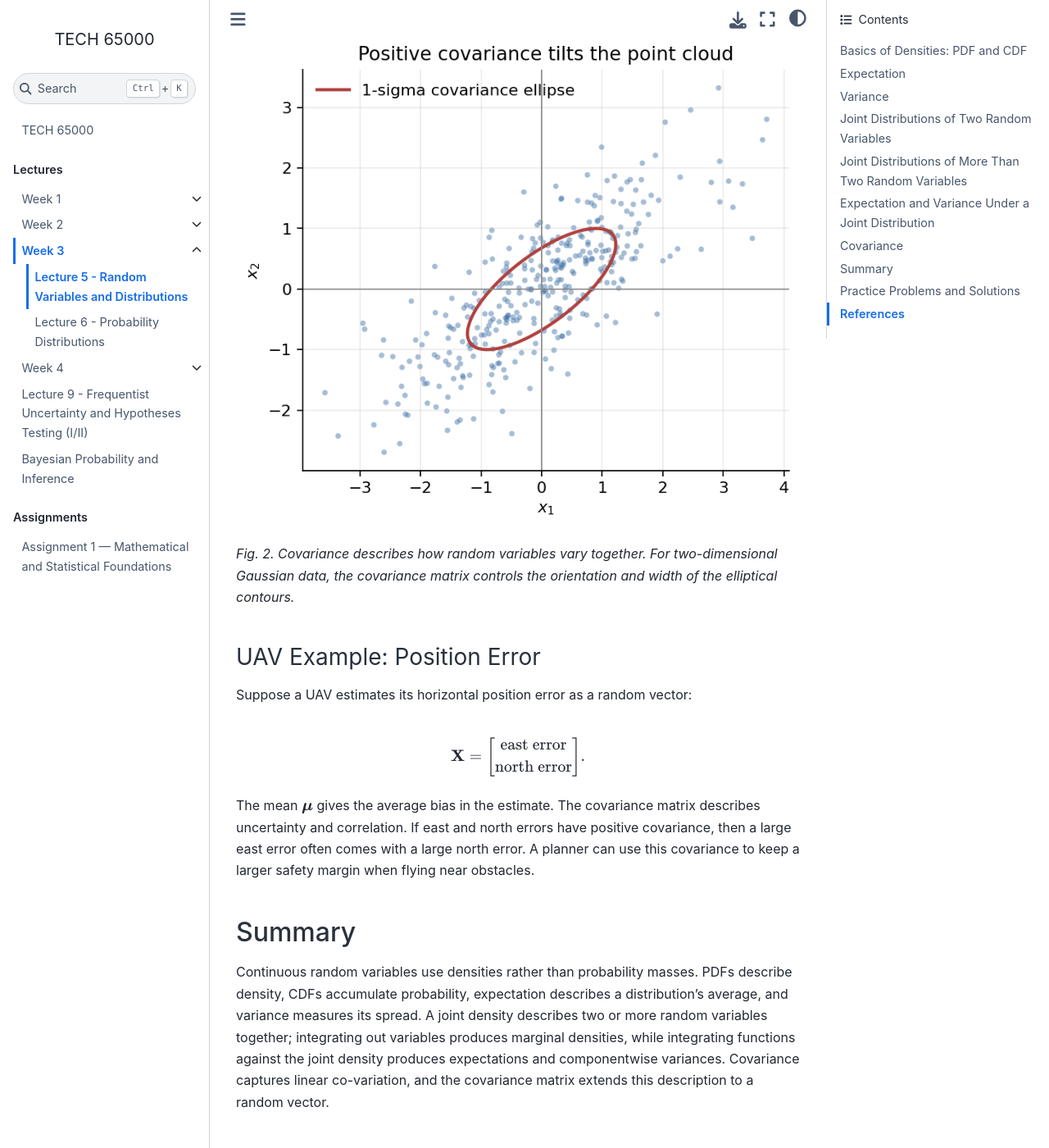
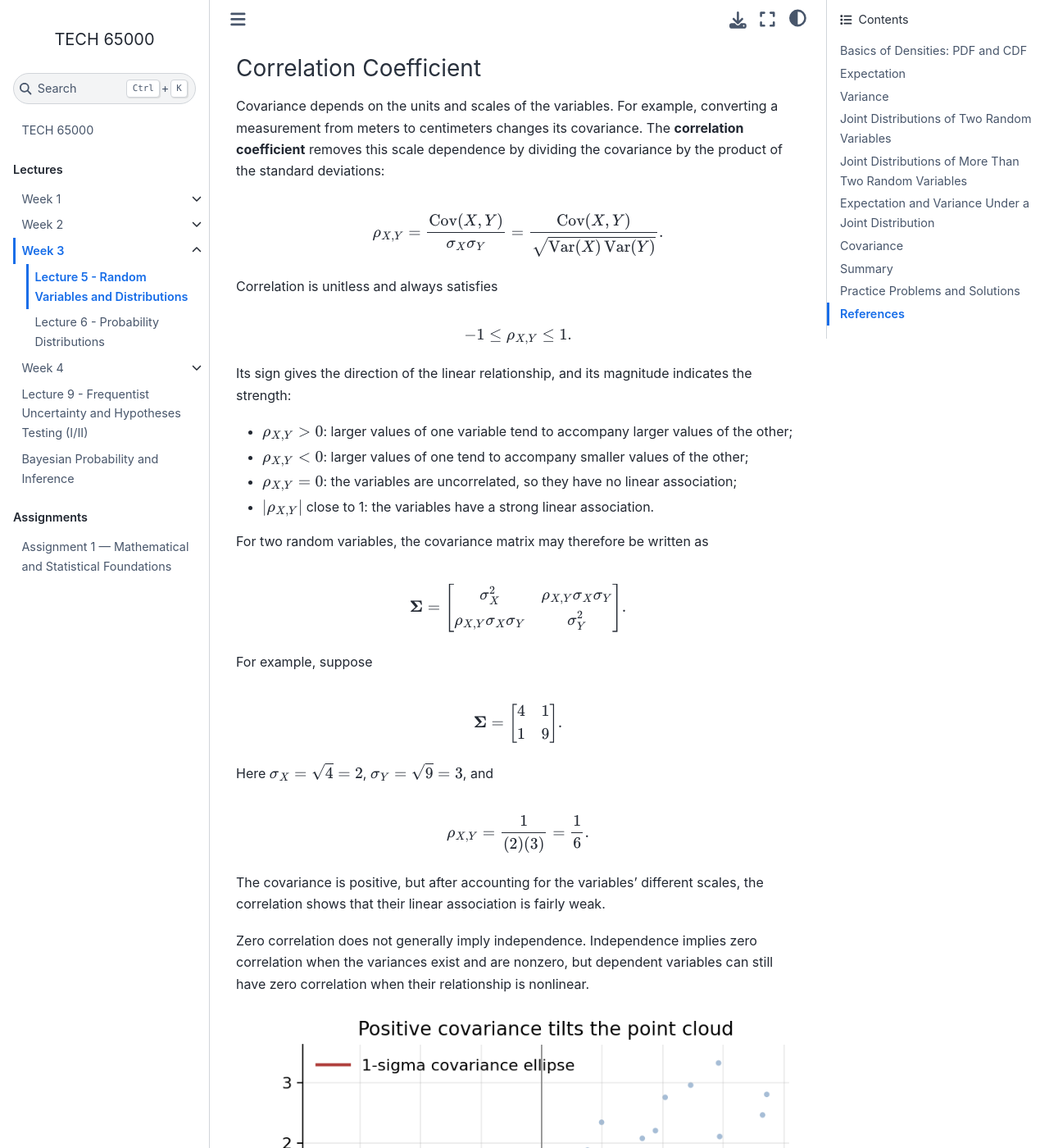
Before and after one commit to DTECH-650/DTECH-650.github.io, a Jupyter Book: the page built from lectures/week3/lecture-5-random-variables-and-distributions.md, in a window 1280 px wide and 1400 px high, scrolled down 7326 px. Shown: the whole window at 82% size. Built offline with Jupyter Book 1.0.4 settings and Sphinx 7.4.7 and the Sphinx Book theme 1.1.4, drawn with Linux system fonts in a browser that asks for light colours; pages that are not in the unit, such as notebooks, are missing from menus; some of the changed text lies outside the part shown.

Commit message:
Add assignment 1 and update lectures 5 and 6 to include covariance and correlation

````diff
--- a/assignments/assignment1.md
+++ b/assignments/assignment1.md
@@ -1,20 +1,23 @@
 # Assignment 1 — Mathematical and Statistical Foundations
 
-This assignment covers material from Weeks 1–3. It contains **nine questions worth 100 points total**.
+This assignment covers material from Weeks 1–3. It contains **eight questions worth 100 points total**.
 
-> Updates: Make the conditional probability 6a/b a bit harder, add honor's code! and also state that compute means by hand for quesiton 1 to 7. Only question 8 is a coding question.
+## Purdue Honor Pledge
+
+> “As a Boilermaker pursuing academic excellence, I pledge to be honest and true in all that I do. Accountable together—We are Purdue.”
 
 ## Instructions
 
 - Show the main steps in your reasoning. A correct numerical answer without supporting work may receive only partial credit.
-- You may use a calculator or software to evaluate standard Gaussian CDF values and logarithms.
-- Unless stated otherwise, use natural logarithms for likelihood calculations and base-2 logarithms for information-theory calculations.
+- Unless explicitly stated otherwise, **compute** means compute by hand and show your work. Only Question 8 is a coding question; do not use code to solve Questions 1–7.
+- You may use a calculator for arithmetic, but not symbolic or coding software, when solving Questions 1–7.
+- Unless stated otherwise, use natural logarithms for likelihood calculations.
 - For a geometric random variable, let $X$ denote the trial number of the first success, so $X\in\{1,2,\ldots\}$.
-- In Question 9, submit readable, reproducible code along with the requested figure and interpretation.
+- In Question 8, submit readable, reproducible code along with the requested figure and interpretation.
 
 ## Questions
 
-### Question 1: Vectors, matrices, and eigenvectors (9 points)
+### Question 1: Vectors, matrices, and eigenvectors (10 points)
 
 Let
 
@@ -54,9 +57,9 @@ $$
 2. Compute $\mathbf{u}^{\mathsf T}\mathbf{v}$. What does the result tell you geometrically? (2 points)
 3. Compute $\lVert\mathbf{u}\rVert_1$, $\lVert\mathbf{u}\rVert_2$, and $\lVert\mathbf{v}\rVert_2$. (2 points)
 4. Compute $B\mathbf{u}$. (1 point)
-5. Find the eigenvalues of $A$ and one eigenvector corresponding to each eigenvalue. Verify one eigenvector by direct multiplication. (3 points)
+5. Find the eigenvalues of $A$ and one eigenvector corresponding to each eigenvalue. Verify one eigenvector by direct multiplication. (4 points)
 
-### Question 2: Partial derivatives and gradients (9 points)
+### Question 2: Partial derivatives and gradients (10 points)
 
 Consider the function
 
@@ -65,11 +68,11 @@ L(w_1,w_2)=(w_1+2w_2-3)^2+w_1^2.
 $$
 
 1. Compute $\frac{\partial L}{\partial w_1}$ and $\frac{\partial L}{\partial w_2}$. (3 points)
-2. Write the gradient $\nabla L(w_1,w_2)$ as a column vector. (1 point)
+2. Write the gradient $\nabla L(w_1,w_2)$ as a column vector. (2 points)
 3. Evaluate the gradient at $(w_1,w_2)=(1,1)$. (2 points)
 4. Starting at $(1,1)$, take one gradient-descent step with learning rate $\eta=0.25$. Give the new point and verify that the value of $L$ decreases. (3 points)
 
-### Question 3: Events, independence, and Bayes' theorem (14 points)
+### Question 3: Events, independence, and Bayes' theorem (15 points)
 
 A monitoring system uses two alarms, $A$ and $B$, to detect a fault $F$. The fault prevalence and alarm behavior are
 
@@ -98,14 +101,14 @@ Assume that $A$ and $B$ are conditionally independent given $F$, and also condit
 3. Compute $P(A\cap B\mid F)$ and $P(A\cap B\mid F^c)$. (2 points)
 4. Use the law of total probability to compute $P(A\cap B)$. (2 points)
 5. Use Bayes' theorem to compute $P(F\mid A\cap B)$. (2 points)
-6. Compute $P(A)$ and $P(B)$. Are $A$ and $B$ marginally independent? Explain briefly. (2 points)
+6. Compute $P(A)$ and $P(B)$. Are $A$ and $B$ marginally independent? Explain briefly. (3 points)
 7. Compute $P(A\cup B)$. (2 points)
 
-### Question 4: Discrete random variables (9 points)
+### Question 4: Discrete random variables (12 points)
 
 Answer all three parts. Clearly identify the distribution and parameters you use.
 
-#### 4(a) Binomial model (3 points)
+#### 4(a) Binomial model (4 points)
 
 Each of 10 independently inspected components is defective with probability $0.20$. Let $X$ be the number of defective components.
 
@@ -113,7 +116,7 @@ Each of 10 independently inspected components is defective with probability $0.2
 2. Compute $P(X=2)$.
 3. Compute $E[X]$ and $\operatorname{Var}(X)$.
 
-#### 4(b) Poisson model and marginalization (3 points)
+#### 4(b) Poisson model and marginalization (4 points)
 
 Let $Z$ describe a server's operating mode. The server is in normal mode with probability $0.75$ and busy mode with probability $0.25$. Conditional on the mode,
 
@@ -128,7 +131,7 @@ where $X$ is the number of requests received in one minute.
 1. Marginalize over $Z$ to compute $P(X=0)$.
 2. Compute $E[X]$ by averaging the two conditional expectations.
 
-#### 4(c) Geometric model (3 points)
+#### 4(c) Geometric model (4 points)
 
 Independent transmission attempts succeed with probability $p=0.25$. Let $X$ be the trial number of the first successful transmission.
 
@@ -213,10 +216,10 @@ The pair $(X,Y)$ is jointly Gaussian.
 
 1. Compute $E[X]$, $E[Y]$, $\operatorname{Var}(X)$, and $\operatorname{Var}(Y)$. (3 points)
 2. Compute $\operatorname{Cov}(X,Y)$. (2 points)
-3. Write the covariance matrix of $(X,Y)$ and compute their correlation coefficient. (2 points)
-4. Are $X$ and $Y$ independent? Briefly interpret your result. (1 point)
+3. Write the covariance matrix of $(X,Y)$. (1 point)
+4. Are $X$ and $Y$ independent? Justify your answer and briefly interpret the dependence between them. (2 points)
 
-### Question 7: Gaussian maximum likelihood (14 points)
+### Question 7: Gaussian maximum likelihood (15 points)
 
 Suppose $x_1,\ldots,x_N$ are IID observations from a one-dimensional Gaussian distribution with unknown mean $\mu$ and unknown variance $\sigma^2$:
 
@@ -224,13 +227,13 @@ $$
 x_n\sim\mathcal{N}(\mu,\sigma^2).
 $$
 
-1. Write the likelihood $L(\mu,\sigma^2)$ and log-likelihood $\ell(\mu,\sigma^2)$. (3 points)
+1. Write the likelihood $L(\mu,\sigma^2)$ and log-likelihood $\ell(\mu,\sigma^2)$. (4 points)
 2. Differentiate the log-likelihood with respect to $\mu$ and derive the maximum-likelihood estimator $\hat\mu_{\mathrm{ML}}$. (3 points)
 3. Differentiate with respect to $\sigma^2$ and derive $\hat\sigma^2_{\mathrm{ML}}$. (4 points)
 4. Compute both estimates for the observations $2,4,4,6$. (2 points)
 5. In one or two sentences, explain the distinction between the Gaussian probability density and the Gaussian likelihood. (2 points)
 
-### Question 8: Coding investigation (9 points)
+### Question 8: Coding investigation (10 points)
 
 An industrial vibration sensor records the root-mean-square vibration amplitude of a machine in millimeters per second. Under normal operating conditions, model one reading as
 
@@ -242,12 +245,12 @@ Thus the expected vibration amplitude is $10$ mm/s and the standard deviation is
 
 Complete the following investigation:
 
-1. Explain what $\mu=10$ and $\sigma=2$ represent in this application.
-2. Initialize a NumPy random-number generator with seed `65000` and generate exactly 10,000 observations from the specified Gaussian distribution.
-3. Compute the empirical mean and variance and compare them with the theoretical mean and variance.
-4. Estimate $P(X>13)$ from the simulated observations and compute its theoretical value.
-5. Plot a normalized histogram of the simulated observations and overlay the theoretical Gaussian PDF. Mark the inspection threshold $x=13$ on the plot.
-6. In three to five sentences, discuss how closely the simulation agrees with theory and give one reason a Gaussian distribution might fail to describe real vibration measurements.
+1. Explain what $\mu=10$ and $\sigma=2$ represent in this application. (1 point)
+2. Initialize a NumPy random-number generator with seed `65000` and generate exactly 10,000 observations from the specified Gaussian distribution. (1 point)
+3. Compute the empirical mean and variance and compare them with the theoretical mean and variance. (2 points)
+4. Estimate $P(X>13)$ from the simulated observations and compute its theoretical value. (2 points)
+5. Plot a normalized histogram of the simulated observations and overlay the theoretical Gaussian PDF. Mark the inspection threshold $x=13$ on the plot. (2 points)
+6. In three to five sentences, discuss how closely the simulation agrees with theory and give one reason a Gaussian distribution might fail to describe real vibration measurements. (2 points)
 ---
 
 ## Solutions
@@ -687,7 +690,9 @@ The standard deviation is $\sigma=\sqrt{4}=2$.
 
 #### 6(a) Marginalization and conditional independence
 
-1. Conditional on $Z=0$, both conditional marginal densities equal $1$ on $[0,1]$. Therefore,
+1. Recall that a $\operatorname{Uniform}(a,b)$ random variable has density $1/(b-a)$ on $[a,b]$. Both intervals in this problem have width 1, so every conditional marginal density has height 1 on its support.
+
+   Conditional on $Z=0$, independence therefore gives
 
    $$
    f_{X,Y\mid Z}(x,y\mid0)
@@ -697,6 +702,15 @@ The standard deviation is $\sigma=\sqrt{4}=2$.
    1, & 0\leq x\leq1,\ 0\leq y\leq1,\\
    0, & \text{otherwise}.
    \end{cases}
+   $$
+
+   This conditional joint density integrates to 1:
+
+   $$
+   \int_0^1\int_0^1
+   f_{X,Y\mid Z}(x,y\mid0)\,dy\,dx
+   =\int_0^1\int_0^1 1\,dy\,dx
+   =1.
    $$
 
    Similarly,
@@ -711,7 +725,16 @@ The standard deviation is $\sigma=\sqrt{4}=2$.
    \end{cases}
    $$
 
-   These factorizations express $X\perp Y\mid Z$.
+   Its normalization is
+
+   $$
+   \int_1^2\int_1^2
+   f_{X,Y\mid Z}(x,y\mid1)\,dy\,dx
+   =\int_1^2\int_1^2 1\,dy\,dx
+   =1.
+   $$
+
+   These factorizations express $X\perp Y\mid Z$. The mode probability $P(Z=z)=1/2$ is not included in a density conditioned on $Z=z$; it is introduced when the modes are combined in the next part.
 
 2. Marginalizing the discrete variable $Z$ gives
 
@@ -724,18 +747,50 @@ The standard deviation is $\sigma=\sqrt{4}=2$.
    \end{aligned}
    $$
 
-   Ignoring endpoint values, which do not affect continuous probabilities,
+   Endpoint values do not affect continuous probabilities. To keep the two regions from overlapping at 1, use the equivalent half-open representation
 
    $$
    f_{X,Y}(x,y)=
    \begin{cases}
-   \frac12, & (x,y)\in[0,1]^2,\\
-   \frac12, & (x,y)\in[1,2]^2,\\
+   \frac12, & 0\leq x<1,\ 0\leq y<1,\\
+   \frac12, & 1\leq x\leq2,\ 1\leq y\leq2,\\
    0, & \text{otherwise}.
    \end{cases}
    $$
 
-3. Integrating the joint density over the other variable gives
+   This marginal joint density is also normalized: the two occupied squares each have area 1 and height $1/2$, so their total probability is
+
+   $$
+   \left(\frac12\right)(1)+\left(\frac12\right)(1)=1.
+   $$
+
+3. A marginal density is obtained by integrating the joint density over every possible value of the other variable. For $X$,
+
+   $$
+   f_X(x)=\int_{-\infty}^{\infty}f_{X,Y}(x,y)\,dy.
+   $$
+
+   Consider the possible values of $x$ separately.
+
+   - If $0\leq x<1$, the point $(x,y)$ can lie only in the lower square. The joint density is $1/2$ for $0\leq y<1$, so
+
+     $$
+     f_X(x)
+     =\int_0^1\frac12\,dy
+     =\frac12.
+     $$
+
+   - If $1\leq x\leq2$, the point $(x,y)$ can lie only in the upper square. The joint density is $1/2$ for $1\leq y\leq2$, so
+
+     $$
+     f_X(x)
+     =\int_1^2\frac12\,dy
+     =\frac12.
+     $$
+
+   - If $x<0$ or $x>2$, the joint density is zero for every $y$, so $f_X(x)=0$.
+
+   Combining these cases gives
 
    $$
    f_X(x)=
@@ -745,7 +800,25 @@ The standard deviation is $\sigma=\sqrt{4}=2$.
    \end{cases}
    $$
 
-   and, by symmetry,
+   The calculation for $Y$ is analogous:
+
+   $$
+   f_Y(y)=\int_{-\infty}^{\infty}f_{X,Y}(x,y)\,dx.
+   $$
+
+   For $0\leq y<1$, integrate across the lower square:
+
+   $$
+   f_Y(y)=\int_0^1\frac12\,dx=\frac12.
+   $$
+
+   For $1\leq y\leq2$, integrate across the upper square:
+
+   $$
+   f_Y(y)=\int_1^2\frac12\,dx=\frac12.
+   $$
+
+   Outside $[0,2]$, the result is zero. Therefore,
 
    $$
    f_Y(y)=
@@ -754,6 +827,24 @@ The standard deviation is $\sigma=\sqrt{4}=2$.
    0, & \text{otherwise}.
    \end{cases}
    $$
+
+   Both marginals integrate to 1; for example,
+
+   $$
+   \int_{-\infty}^{\infty}f_X(x)\,dx
+   =\int_0^2\frac12\,dx
+   =1.
+   $$
+
+   Thus
+
+   $$
+   X\sim\operatorname{Uniform}(0,2),
+   \qquad
+   Y\sim\operatorname{Uniform}(0,2).
+   $$
+
+   Although each marginal is uniform over $[0,2]$, the joint density is not uniform over the full square $[0,2]^2$: it assigns density only to the lower-left and upper-right unit squares. This distinction is what produces the marginal dependence examined next.
 
 4. The variables are not marginally independent. For example,
 
@@ -799,16 +890,60 @@ Because $E[U]=E[V]=0$, $\operatorname{Var}(U)=\operatorname{Var}(V)=1$, and $U$
    =1+1=2.
    $$
 
-2. Constants do not affect covariance, so
+2. Start from the definition of covariance:
+
+   $$
+   \operatorname{Cov}(X,Y)
+   =E\left[(X-E[X])(Y-E[Y])\right].
+   $$
+
+   From part 1, $E[X]=1$ and $E[Y]=-1$. Therefore, the centered random variables are
+
+   $$
+   X-E[X]=(1+2U)-1=2U
+   $$
+
+   and
+
+   $$
+   Y-E[Y]=(-1+U+V)-(-1)=U+V.
+   $$
+
+   Notice that the constants $1$ and $-1$ disappear after centering. Substituting the centered expressions into the covariance definition gives
 
    $$
    \begin{aligned}
    \operatorname{Cov}(X,Y)
-   &=\operatorname{Cov}(2U,U+V)\\
-   &=2\operatorname{Var}(U)+2\operatorname{Cov}(U,V)\\
-   &=2.
+   &=E\left[(2U)(U+V)\right]\\
+   &=E\left[2U^2+2UV\right]\\
+   &=2E[U^2]+2E[UV].
    \end{aligned}
    $$
+
+   Because $U$ is standard Gaussian, $E[U]=0$ and $\operatorname{Var}(U)=1$. Hence
+
+   $$
+   E[U^2]
+   =\operatorname{Var}(U)+(E[U])^2
+   =1.
+   $$
+
+   Also, $U$ and $V$ are independent, so the expectation of their product factors:
+
+   $$
+   E[UV]=E[U]E[V]=(0)(0)=0.
+   $$
+
+   It follows that
+
+   $$
+   \boxed{
+   \operatorname{Cov}(X,Y)
+   =2(1)+2(0)=2
+   }.
+   $$
+
+   The positive covariance comes from the shared $U$ term: an increase in $U$ raises both $X$ and $Y$. The independent term $V$ appears only in $Y$, so it contributes nothing to the covariance between them.
 
 3. The covariance matrix is
 
@@ -927,67 +1051,6 @@ Because $E[U]=E[V]=0$, $\operatorname{Var}(U)=\operatorname{Var}(V)=1$, and $U$
 ::::{admonition} Solution 8
 :class: dropdown
 
-1. Since each outcome has probability $1/2$, its surprisal is
-
-   $$
-   I(x)=-\log_2\left(\frac12\right)=1\text{ bit}.
-   $$
-
-   The entropy is
-
-   $$
-   H(X)
-   =-\sum_xp(x)\log_2p(x)
-   =-2\left(\frac12\log_2\frac12\right)
-   =1\text{ bit}.
-   $$
-
-2. Because $Y=X$, the only possible pairs are $(0,0)$ and $(1,1)$, each with probability $1/2$. Consequently,
-
-   $$
-   H(X,Y)=1\text{ bit}.
-   $$
-
-   Knowing $X$ determines $Y$ exactly, so
-
-   $$
-   H(Y\mid X)=0.
-   $$
-
-   Therefore,
-
-   $$
-   I(X;Y)=H(Y)-H(Y\mid X)=1-0=1\text{ bit}.
-   $$
-
-3. The cross-entropy is
-
-   $$
-   \begin{aligned}
-   H(P,Q)
-   &=-\sum_xP(x)\log_2Q(x)\\
-   &=-\frac12\log_2\left(\frac34\right)
-     -\frac12\log_2\left(\frac14\right)\\
-   &\approx-\frac12(-0.415)-\frac12(-2)\\
-   &\approx1.208\text{ bits}.
-   \end{aligned}
-   $$
-
-   Because $H(P)=1$ bit,
-
-   $$
-   D_{\mathrm{KL}}(P\Vert Q)
-   =H(P,Q)-H(P)
-   \approx1.208-1
-   =0.208\text{ bits}.
-   $$
-
-4. For a labeled observation, the cross-entropy loss is the negative logarithm of the probability assigned to the observed class. Summing this loss over IID observations gives the negative log-likelihood, so minimizing cross-entropy is equivalent to maximizing the likelihood.
-::::
-
-::::{admonition} Solution 9
-:class: dropdown
-
 Here $\mu=10$ mm/s is the expected vibration amplitude under normal operation, while $\sigma=2$ mm/s describes the typical spread of readings around that mean. The event of interest is $X>13$, corresponding to a reading that triggers further inspection.
 
 ```python
--- a/lectures/week3/lecture-5-random-variables-and-distributions.md
+++ b/lectures/week3/lecture-5-random-variables-and-distributions.md
@@ -317,6 +317,64 @@ $$
 
 The diagonal entries are the variances of the individual components, and the off-diagonal entries are their pairwise covariances. The covariance matrix is symmetric and positive semidefinite.
 
+### Correlation Coefficient
+
+Covariance depends on the units and scales of the variables. For example, converting a measurement from meters to centimeters changes its covariance. The **correlation coefficient** removes this scale dependence by dividing the covariance by the product of the standard deviations:
+
+$$
+\rho_{X,Y}
+=\frac{\operatorname{Cov}(X,Y)}{\sigma_X\sigma_Y}
+=\frac{\operatorname{Cov}(X,Y)}
+{\sqrt{\operatorname{Var}(X)\operatorname{Var}(Y)}}.
+$$
+
+Correlation is unitless and always satisfies
+
+$$
+-1\leq\rho_{X,Y}\leq1.
+$$
+
+Its sign gives the direction of the linear relationship, and its magnitude indicates the strength:
+
+- $\rho_{X,Y}>0$: larger values of one variable tend to accompany larger values of the other;
+- $\rho_{X,Y}<0$: larger values of one tend to accompany smaller values of the other;
+- $\rho_{X,Y}=0$: the variables are uncorrelated, so they have no linear association;
+- $|\rho_{X,Y}|$ close to 1: the variables have a strong linear association.
+
+For two random variables, the covariance matrix may therefore be written as
+
+$$
+\boldsymbol{\Sigma}
+=
+\begin{bmatrix}
+\sigma_X^2 & \rho_{X,Y}\sigma_X\sigma_Y\\
+\rho_{X,Y}\sigma_X\sigma_Y & \sigma_Y^2
+\end{bmatrix}.
+$$
+
+For example, suppose
+
+$$
+\boldsymbol{\Sigma}
+=
+\begin{bmatrix}
+4 & 1\\
+1 & 9
+\end{bmatrix}.
+$$
+
+Here $\sigma_X=\sqrt{4}=2$, $\sigma_Y=\sqrt{9}=3$, and
+
+$$
+\rho_{X,Y}
+=\frac{1}{(2)(3)}
+=\frac16.
+$$
+
+The covariance is positive, but after accounting for the variables' different scales, the correlation shows that their linear association is fairly weak.
+
+Zero correlation does not generally imply independence. Independence implies zero correlation when the variances exist and are nonzero, but dependent variables can still have zero correlation when their relationship is nonlinear.
+
 ![Scatter plot with an ellipse showing positive covariance.](../figures/covariance-ellipse.png)
 
 *Fig. 2. Covariance describes how random variables vary together. For two-dimensional Gaussian data, the covariance matrix controls the orientation and width of the elliptical contours.*
@@ -337,7 +395,7 @@ The mean $\boldsymbol{\mu}$ gives the average bias in the estimate. The covarian
 
 ## Summary
 
-Continuous random variables use densities rather than probability masses. PDFs describe density, CDFs accumulate probability, expectation describes a distribution's average, and variance measures its spread. A joint density describes two or more random variables together; integrating out variables produces marginal densities, while integrating functions against the joint density produces expectations and componentwise variances. Covariance captures linear co-variation, and the covariance matrix extends this description to a random vector.
+Continuous random variables use densities rather than probability masses. PDFs describe density, CDFs accumulate probability, expectation describes a distribution's average, and variance measures its spread. A joint density describes two or more random variables together; integrating out variables produces marginal densities, while integrating functions against the joint density produces expectations and componentwise variances. Covariance captures linear co-variation, correlation expresses its direction and strength without units, and the covariance matrix extends this description to a random vector.
 
 ## Practice Problems and Solutions
 
````
Also changed, not shown: other parts of assignments/assignment1.md (+2 -13 lines), assignments/assignment2.md (+70 -1 lines), lectures/week3/lecture-6-distributions.md (+4 -0 lines).
